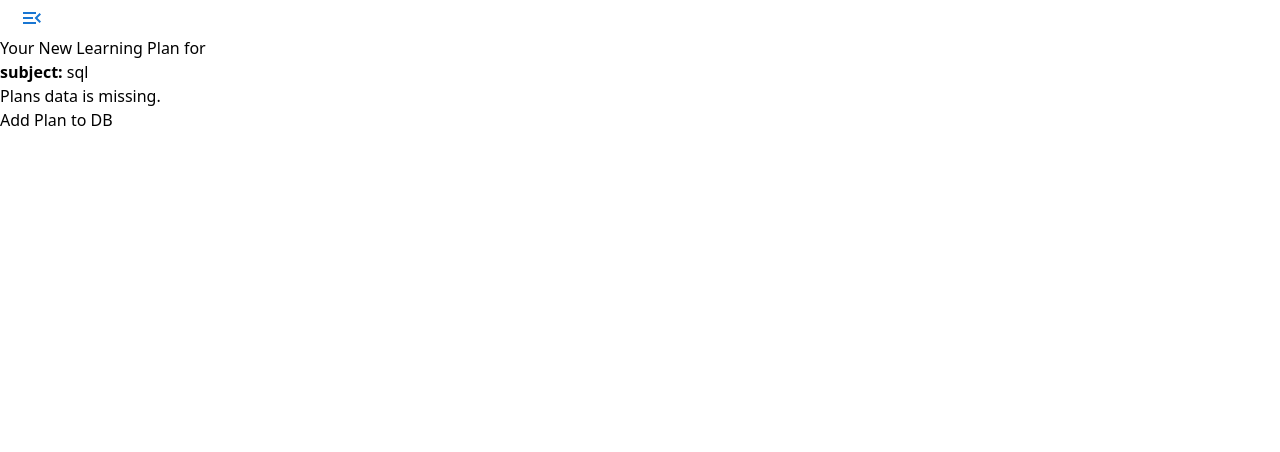
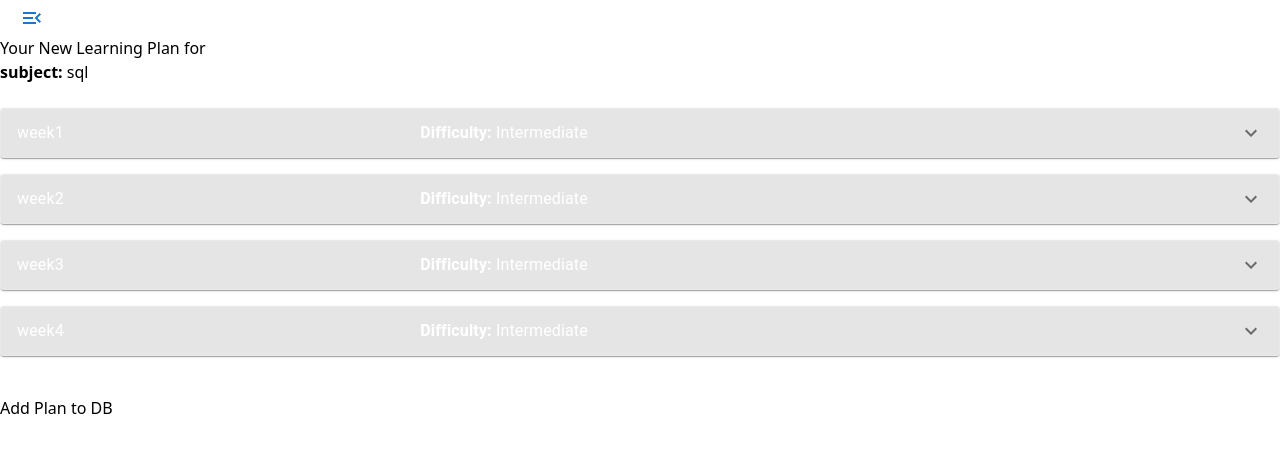
Before and after one commit to SARVESHYOGI/SQL-Mastermind, a React (Vite) app in the folder client/: page /generatedplans in a window 1280 px wide. Shown: the top 452 px of the page. Built offline with nearby package versions, Linux system fonts and the light colour scheme; the HTML template or start-up script is replaced by a standard one.

Commit message:
added plan page

```diff
--- a/client/src/pages/PlanPage.jsx
+++ b/client/src/pages/PlanPage.jsx
@@ -1,31 +1,26 @@
-// generateted paln plan vala
-
-import React from 'react';
-import { Link, useParams } from 'react-router-dom';
+import { Link } from 'react-router-dom';
 import { useSelector } from 'react-redux';
 import Accordion from '@mui/material/Accordion';
 import AccordionDetails from '@mui/material/AccordionDetails';
 import AccordionSummary from '@mui/material/AccordionSummary';
 import ExpandMoreIcon from '@mui/icons-material/ExpandMore';
 import Typography from '@mui/material/Typography';
-import ArrowBackIcon from '@mui/icons-material/ArrowBack';
 
 
 function PlanPage() {
-    const { id } = useParams();
     const plan = useSelector((state) => state.plan.plan);
+    console.log("plan from planpage", plan);
 
     // Ensure the plan exists
-    if (!plan || !plan[id]) {
+    if (!plan.submittedInformation || !plan.plan) {
         return <div className="text-red-500">Plan not found.</div>;
     }
 
-    // Get the selected plan (either '4WeekPlan' or '8WeekPlan')
-    const selectedPlan = plan[id];
+    const selectedPlan = plan.plan;
 
     return (
         <div className="p-6" style={{ backgroundColor: 'transparent', color: 'white' }}>
-            <h2 className="text-2xl font-bold m-4">Your {id}:</h2>
+            <h2 className="text-2xl font-bold m-4">Your plan:</h2>
             <div>
                 {Object.keys(selectedPlan).map((week) => (
                     <div key={week} className="mb-6">
@@ -33,13 +28,13 @@ function PlanPage() {
                             <Accordion
                                 slotProps={{ heading: { component: 'h4' } }}
                                 sx={{
-                                    backgroundColor: 'rgba(1, 1, 1, 0.1)', // Tailwind yellow-700 with opacity
+                                    backgroundColor: 'rgba(1, 1, 1, 0.1)',
                                     backdropFilter: 'blur(10px)',
                                     border: '1px solid rgba(255, 255, 255, 0.2)',
-                                    borderRadius: '0.375rem', // Tailwind rounded-md equivalent
+                                    borderRadius: '0.375rem',
                                     marginBottom: '1rem',
                                     '&:before': {
-                                        display: 'none', // Removes the default line before the accordion
+                                        display: 'none',
                                     },
                                     color: 'white',
 
--- a/client/src/pages/SQLKit.jsx
+++ b/client/src/pages/SQLKit.jsx
@@ -6,6 +6,7 @@ import Loading from "../components/Loading";
 import toast from "react-hot-toast";
 import { BACKENDURL } from "../App";
 import { Link } from "react-router-dom";
+import PlanPage from "./PlanPage";
 
 
 const SQLKit = () => {
@@ -96,16 +97,7 @@ const SQLKit = () => {
                 </div>
             </div>
 
-            {/* Render the 4-Week and 8-Week Plans */}
-            <div className="flex flex-wrap justify-center m-auto items-center text-white">
-                <div className="p-4">
-                    <Card />
-
-                </div>
-
-
-            </div>
-
+            <PlanPage />
             {/* Success/Error Messages */}
             {success && <div className="text-green-500">Plan saved successfully!</div>}
             {error && <div className="text-red-500">{error}</div>}
```
Also changed, not shown: 2 other files (tests, documents, lock files or other folders).
